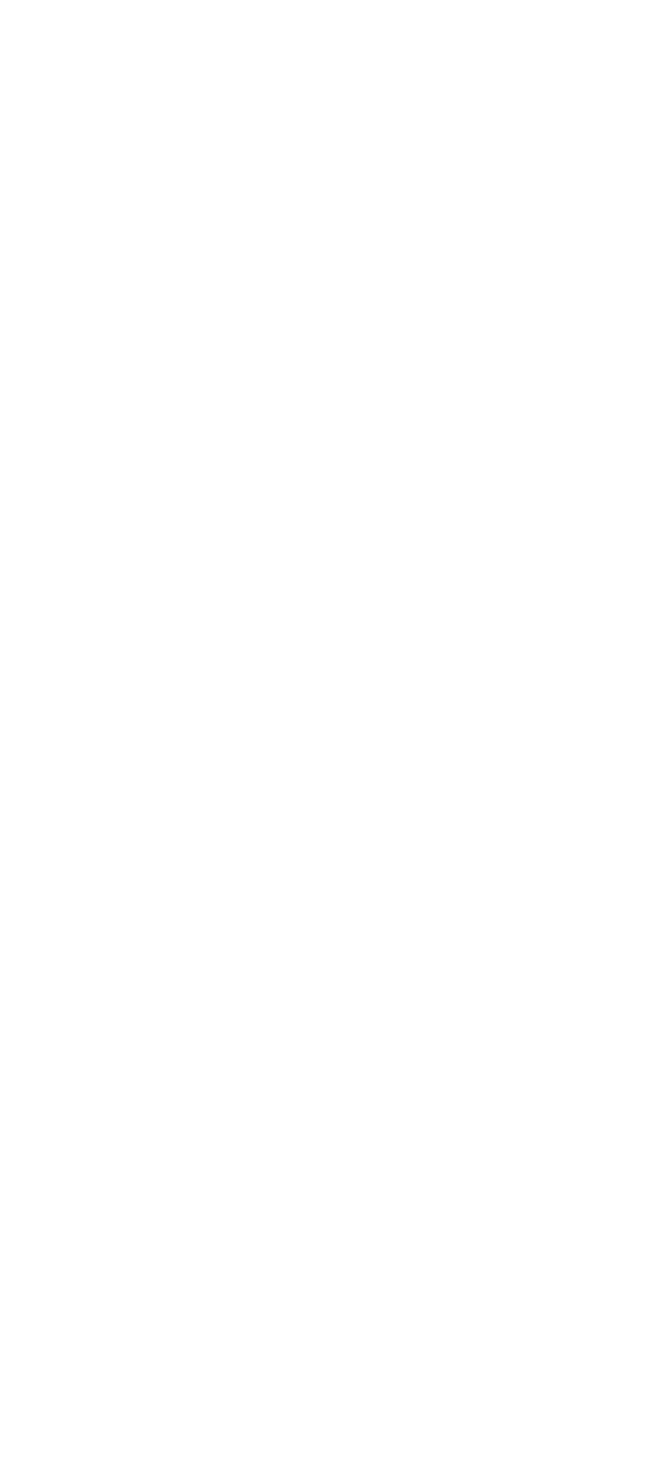
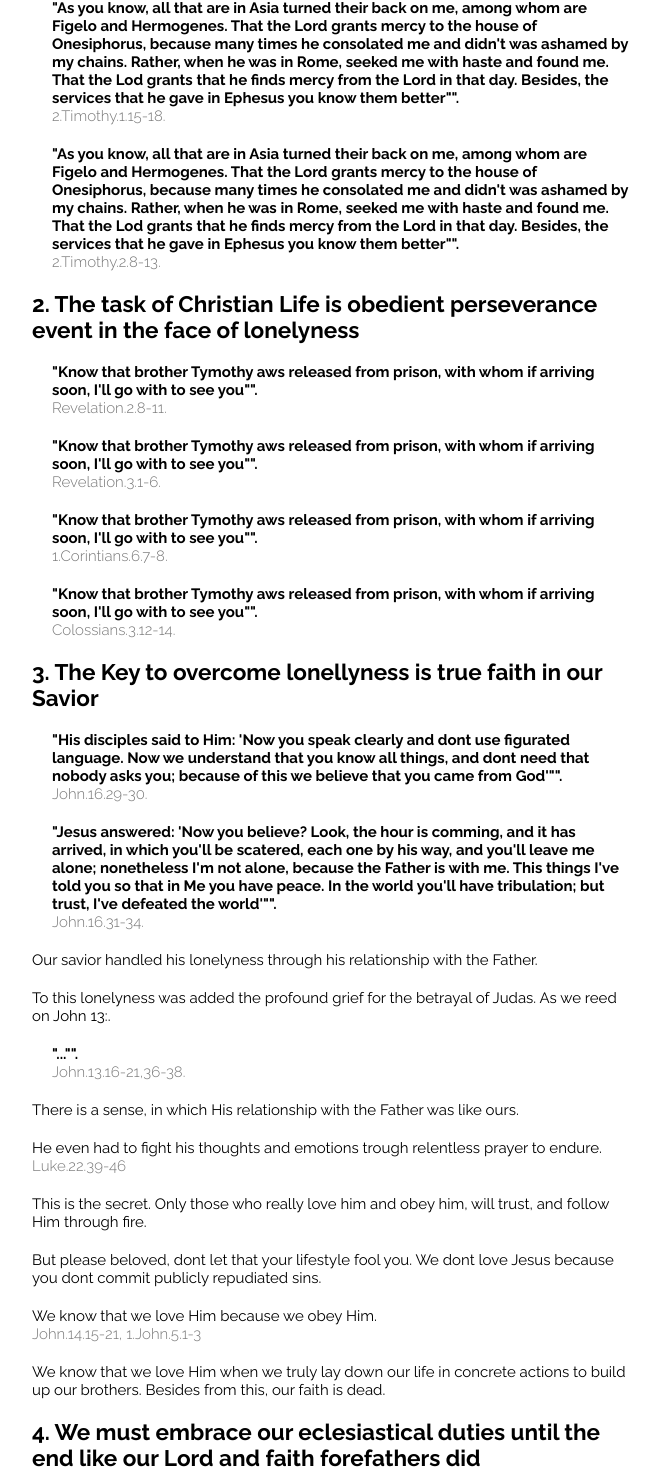
Before and after one commit to EduardoOsteicoechea/eduardoosfrontend, a React (Vite) app: page /a_healthy_lonelyness in a window 1280 px wide. Shown: the part 499-1969 px from the top of the page, without its empty margins (308-967 px from the left). Before the commit the page ends 800 px from the top, so only its background shows below. Built offline with nearby package versions, Linux system fonts and the light colour scheme.

Commit message:
test deploy

```diff
--- a/public/static_data/a_healthy_lonelyness.json
+++ b/public/static_data/a_healthy_lonelyness.json
@@ -1,34 +1,198 @@
 {
-   "title":"A Healthy Lonelyness",
-   "ideas":[
+   "title": "A Healthy Lonelyness",
+   "ideas": [
       {
-         "heading":"A good life can end in lonelyness and betrayal",
-         "subideas":[
+         "heading": "A good life can end in lonelyness and betrayal",
+         "subideas": [
             {
-               "text":"Know that brother Tymothy aws released from prison, with whom if arriving soon, I'll go with to see you",
-               "keyPhases":[],
-               "relatedBibleReferences":[],
-               "lists":[],
-               "isBiblicalPassage":true,
-               "biblicalReference":"Hebrews.13.24"
+               "text": "Know that brother Tymothy aws released from prison, with whom if arriving soon, I'll go with to see you",
+               "keyPhases": [],
+               "relatedBibleReferences": [],
+               "lists": [],
+               "isBiblicalPassage": true,
+               "biblicalReference": "Hebrews.13.24"
+            },
+            {
+               "text": "As you might notice, Timothy was also imprisoned. The mention of Tymothy, plus the lack of Paul mentioning on the letter, plus the incredible difference in style and focus of this letter with Paul's letters, suggests me that maybe Paul is dead at this point, and that Tymothy persevered as instructed in 2 timothy",
+               "keyPhases": [],
+               "relatedBibleReferences": [],
+               "lists": [],
+               "isBiblicalPassage": false,
+               "biblicalReference": ""
+            },
+            {
+               "text": "As you know, all that are in Asia turned their back on me, among whom are Figelo and Hermogenes. That the Lord grants mercy to the house of Onesiphorus, because many times he consolated me and didn't was ashamed by my chains. Rather, when he was in Rome, seeked me with haste and found me. That the Lod grants that he finds mercy from the Lord in that day. Besides, the services that he gave in Ephesus you know them better",
+               "keyPhases": [],
+               "relatedBibleReferences": [],
+               "lists": [],
+               "isBiblicalPassage": true,
+               "biblicalReference": "2.Timothy.1.15-18"
             }
             ,
             {
-               "text":"As you might notice, Timothy was also imprisoned. The mention of Tymothy, plus the lack of Paul mentioning on the letter, plus the incredible difference in style and focus of this letter with Paul's letters, suggests me that maybe Paul is dead at this point, and that Tymothy persevered as instructed in 2 timothy",
-               "keyPhases":[],
-               "relatedBibleReferences":[],
-               "lists":[],
-               "isBiblicalPassage":false,
-               "biblicalReference":""
+               "text": "As you know, all that are in Asia turned their back on me, among whom are Figelo and Hermogenes. That the Lord grants mercy to the house of Onesiphorus, because many times he consolated me and didn't was ashamed by my chains. Rather, when he was in Rome, seeked me with haste and found me. That the Lod grants that he finds mercy from the Lord in that day. Besides, the services that he gave in Ephesus you know them better",
+               "keyPhases": [],
+               "relatedBibleReferences": [],
+               "lists": [],
+               "isBiblicalPassage": true,
+               "biblicalReference": "2.Timothy.2.8-13"
+            }
+         ]
+      },
+
+
+      {
+         "heading": "The task of Christian Life is obedient perseverance event in the face of lonelyness",
+         "subideas": [
+            {
+               "text": "Know that brother Tymothy aws released from prison, with whom if arriving soon, I'll go with to see you",
+               "keyPhases": [],
+               "relatedBibleReferences": [],
+               "lists": [],
+               "isBiblicalPassage": true,
+               "biblicalReference": "Revelation.2.8-11"
             }
             ,
             {
-               "text":"As you know, all that are in Asia turned their back on me, among whom are Figelo and Hermogenes. That the Lord grants mercy to the house of Onesiphorus, because many times he consolated me and didn't was ashamed by my chains. Rather, when he was in Rome, seeked me with haste and found me. That the Lod grants that he finds mercy from the Lord in that day. Besides, the services that he gave in Ephesus you know them better",
-               "keyPhases":[],
+               "text": "Know that brother Tymothy aws released from prison, with whom if arriving soon, I'll go with to see you",
+               "keyPhases": [],
+               "relatedBibleReferences": [],
+               "lists": [],
+               "isBiblicalPassage": true,
+               "biblicalReference": "Revelation.3.1-6"
+            }
+            ,
+            {
+               "text": "Know that brother Tymothy aws released from prison, with whom if arriving soon, I'll go with to see you",
+               "keyPhases": [],
+               "relatedBibleReferences": [],
+               "lists": [],
+               "isBiblicalPassage": true,
+               "biblicalReference": "1.Corintians.6.7-8"
+            }
+            ,
+            {
+               "text": "Know that brother Tymothy aws released from prison, with whom if arriving soon, I'll go with to see you",
+               "keyPhases": [],
+               "relatedBibleReferences": [],
+               "lists": [],
+               "isBiblicalPassage": true,
+               "biblicalReference": "Colossians.3.12-14"
+            }
+         ]
+      },
+
+
+      {
+         "heading": "The Key to overcome lonellyness is true faith in our Savior",
+         "subideas": [
+            {
+               "text": "His disciples said to Him: 'Now you speak clearly and dont use figurated language. Now we understand that you know all things, and dont need that nobody asks you; because of this we believe that you came from God'",
+               "keyPhases": [],
+               "relatedBibleReferences": [],
+               "lists": [],
+               "isBiblicalPassage": true,
+               "biblicalReference": "John.16.29-30"
+            },
+            {
+               "text": "Jesus answered: 'Now you believe? Look, the hour is comming, and it has arrived, in which you'll be scatered, each one by his way, and you'll leave me alone; nonetheless I'm not alone, because the Father is with me. This things I've told you so that in Me you have peace. In the world you'll have tribulation; but trust, I've defeated the world'",
+               "keyPhases": [],
+               "relatedBibleReferences": [],
+               "lists": [],
+               "isBiblicalPassage": true,
+               "biblicalReference": "John.16.31-34"
+            }
+            ,
+            {
+               "text": "Our savior handled his lonelyness through his relationship with the Father",
+               "keyPhases": [],
+               "relatedBibleReferences": [],
+               "lists": [],
+               "isBiblicalPassage": false,
+               "biblicalReference": ""
+            }
+            ,
+            {
+               "text": "To this lonelyness was added the profound grief for the betrayal of Judas. As we reed on John 13:",
+               "keyPhases": [],
+               "relatedBibleReferences": [],
+               "lists": [],
+               "isBiblicalPassage": false,
+               "biblicalReference": ""
+            }
+            ,
+            {
+               "text": "...",
+               "keyPhases": [],
+               "relatedBibleReferences": [],
+               "lists": [],
+               "isBiblicalPassage": true,
+               "biblicalReference": "John.13.16-21,36-38"
+            }
+            ,
+            {
+               "text": "There is a sense, in which His relationship with the Father was like ours",
+               "keyPhases": [],
+               "relatedBibleReferences": [],
+               "lists": [],
+               "isBiblicalPassage": false,
+               "biblicalReference": ""
+            }
+            ,
+            {
+               "text": "He even had to fight his thoughts and emotions trough relentless prayer to endure",
+               "keyPhases": [],
+               "relatedBibleReferences": ["Luke.22.39-46"],
+               "lists": [],
+               "isBiblicalPassage": false,
+               "biblicalReference": ""
+            }
+            ,
+            {
+               "text": "This is the secret. Only those who really love him and obey him, will trust, and follow Him through fire",
+               "keyPhases": [],
                "relatedBibleReferences":[],
-               "lists":[],
-               "isBiblicalPassage":true,
-               "biblicalReference":"2.Timothy.1.15-18"
+               "lists": [],
+               "isBiblicalPassage": false,
+               "biblicalReference": ""
+            }
+            ,
+            {
+               "text": "But please beloved, dont let that your lifestyle fool you. We dont love Jesus because you dont commit publicly repudiated sins",
+               "keyPhases": [],
+               "relatedBibleReferences":[],
+               "lists": [],
+               "isBiblicalPassage": false,
+               "biblicalReference": ""
+            }
+            ,
+            {
+               "text": "We know that we love Him because we obey Him",
+               "keyPhases": [],
+               "relatedBibleReferences":["John.14.15-21","1.John.5.1-3"],
+               "lists": [],
+               "isBiblicalPassage": false,
+               "biblicalReference": ""
+            }
+            ,
+            {
+               "text": "We know that we love Him when we truly lay down our life in concrete actions to build up our brothers. Besides from this, our faith is dead"
+            }
+
+         ]
+      },
+
+
+      {
+         "heading": "We must embrace our eclesiastical duties until the end like our Lord and faith forefathers did",
+         "subideas": [
+            {
+               "text": "Know that brother Tymothy aws released from prison, with whom if arriving soon, I'll go with to see you",
+               "keyPhases": [],
+               "relatedBibleReferences": [],
+               "lists": [],
+               "isBiblicalPassage": true,
+               "biblicalReference": "Revelation.2.8-11"
             }
          ]
       }
--- a/src/pages/AHealthyLoneliness.css
+++ b/src/pages/AHealthyLoneliness.css
@@ -26,14 +26,12 @@
    width: 100%;
 }
 
-.ArticleIdea{
-   display: flex;
-   flex-direction: column;
-   gap: 20px;
-   width: 100%;
+.ArticleIdeaHeading{
+   font-family: f1b;
 }
 .biblicalPassage{
    font-family: f1b;
+   padding: 0 0 0 20px;
 }
 .biblicalPassageReference{
    display: block;
--- a/src/pages/AHealthyLoneliness.tsx
+++ b/src/pages/AHealthyLoneliness.tsx
@@ -64,21 +64,29 @@ function AHealthyLoneliness()
             <article>
                <h1>{jsonData.title}</h1>
                <ul>
-                  {ideas?.map((i,index) => <li key={index}><a href={"#"+i}>{i}</a></li>)}
+                  {ideas?.map((i,index) => <li key={index}><a href={"#"+i}>{index+1}. {i}</a></li>)}
                </ul>
                   {jsonData.ideas.map((i,index)=>
-                     <div key={index} className="ArticleIdea">
+                     <div
+                     key={index}
+                     className="ArticleIdea"
+                     >
                         <h2
                          key={index}
                          id={i.heading}
-                        >{i.heading}</h2>
+                        className="ArticleIdeaHeading"
+                        >{index+1}. {i.heading}</h2>
                         {i.subideas.map((si,index)=>{
-                           if(si.isBiblicalPassage)
+                           const rbr = si.relatedBibleReferences && si.relatedBibleReferences.length > 0 ? si.relatedBibleReferences.reduce((acc,c)=>acc.concat(", " +c)) : "";
+                           if(si.isBiblicalPassage && si.isBiblicalPassage)
                               return <p
                               key={index}
                               className="biblicalPassage"
                               >
-                                 {si.text}.
+                                 "{si.text}"". {rbr}
+                                 {
+                                    si.relatedBibleReferences.length > 0
+                                 }
                                  <span
                                  className="biblicalPassageReference"
                                  >
@@ -86,7 +94,10 @@ function AHealthyLoneliness()
                                  </span>
                               </p>
                            return <p key={index}>
-                                 {si.text}.
+                                 {si.text}. <span
+                                 className="biblicalPassageReference">
+                                 {rbr}
+                                 </span>
                               </p>
                            }
                         )}
```
Also changed, not shown: 6 other files (tests, documents, lock files or other folders).
